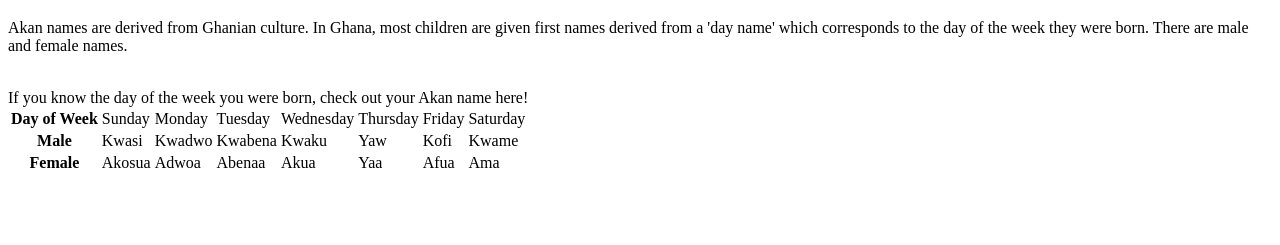
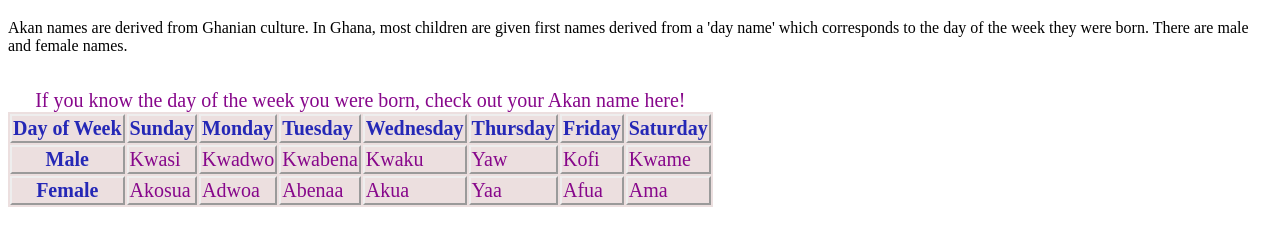
Before and after one commit to Esther-Anyona/Akan_Web_App, a plain HTML site: page index.html in a window 1280 px wide. Shown: the part 61-306 px from the top of the page. Drawn offline with Linux system fonts and the light colour scheme.

Commit message:
Add styling for the table

```diff
--- a/CSS/index.css
+++ b/CSS/index.css
@@ -0,0 +1,15 @@
+table{
+  background-color: rgb(236, 223, 223);
+  /* border: 2px solid blue; */
+  font-size: 20px;
+  color: rgb(135, 7, 139);
+}
+
+th, td{
+  /* background: burlywood; */
+  border: 2px outset;
+}
+th, .bold{
+  color: rgb(37, 40, 182);
+  font-weight:700;
+}
--- a/index.html
+++ b/index.html
@@ -5,13 +5,14 @@
   <meta http-equiv="X-UA-Compatible" content="IE=edge">
   <meta name="viewport" content="width=device-width, initial-scale=1.0">
   <title>Ghana's Akan names</title>
+  <link rel="stylesheet" href="CSS/index.css">
 </head>
 <body>
   <h1>Akan Names</h1>
   <p>Akan names are derived from Ghanian culture. In Ghana, most children are given first names derived from a 'day name' which corresponds to the day of the week they were born. There are male and female names.</p><br>
   <table>
     <caption>If you know the day of the week you were born, check out your Akan name here!</caption>
-    <tr>
+    <tr class="bold">
       <th>Day of Week</th>
       <td>Sunday</td>
       <td>Monday</td>
```
